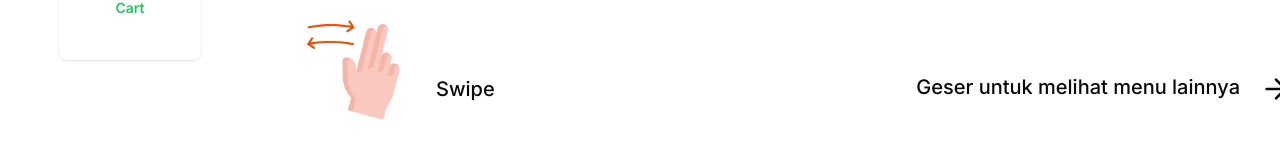
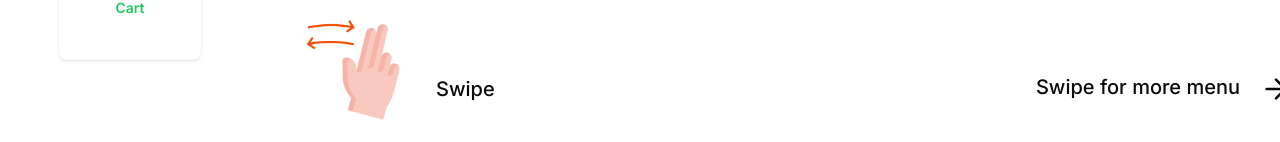
Before and after one commit to Ibrairsyad17/leap-motion-fe, a Next.js app: page /home in a window 1280 px wide. Shown: the part 655-797 px from the top of the page. Built offline with nearby package versions, Linux system fonts and the light colour scheme; no server answers.

Commit message:
chore: Update page.tsx

```diff
--- a/app/(user)/home/page.tsx
+++ b/app/(user)/home/page.tsx
@@ -70,8 +70,7 @@ const HomePage = () => {
           <span className="text-xl font-medium">Swipe</span>
         </div>
         <span className="text-xl font-medium inline-flex space-x-5">
-          Geser untuk melihat menu lainnya{" "}
-          <ArrowRightIcon size={32} className="mx-5" />
+          Swipe for more menu <ArrowRightIcon size={32} className="mx-5" />
         </span>
       </div>
     </div>
```
